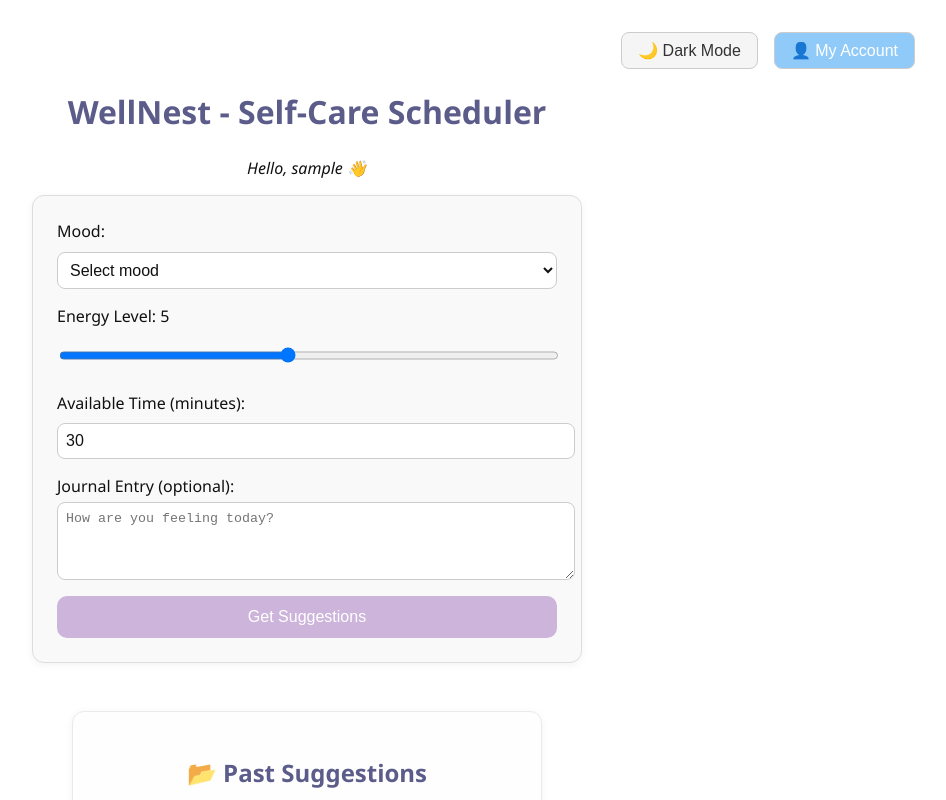
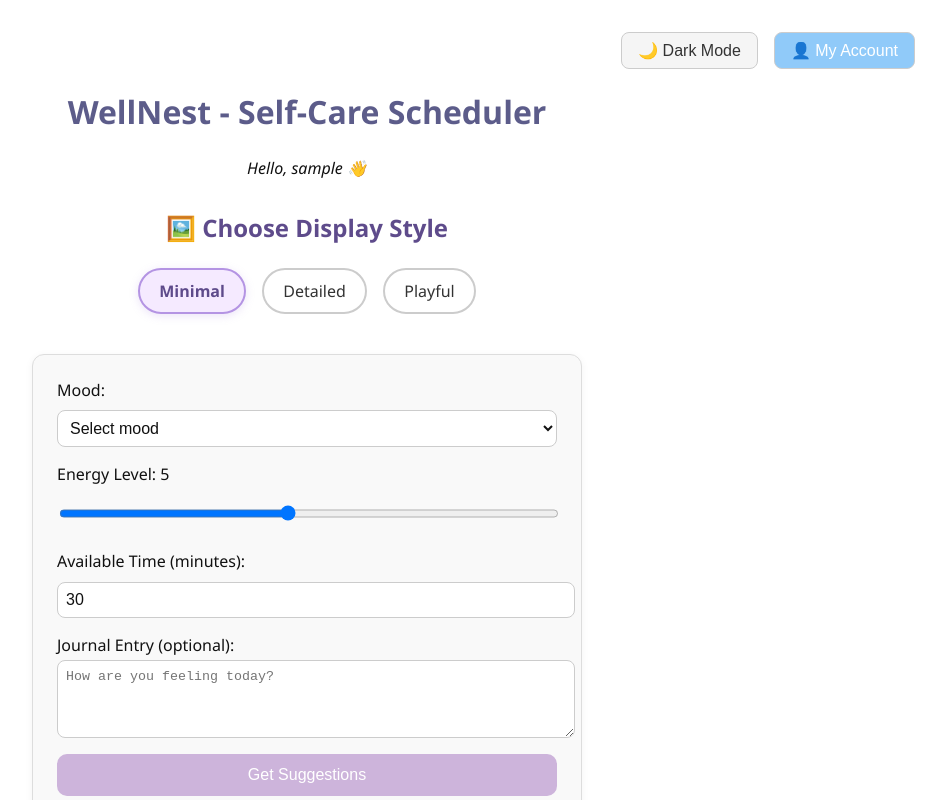
Before and after one commit to saniyajadhav12/WellNest, a React (Vite) app in the folder client/: page / in a window 1280 px wide. Shown: the top 800 px of the page, without its empty margins (333-1279 px from the left). Built offline with nearby package versions, Linux system fonts and the light colour scheme; no server answers; sample sign-in values are in the browser's storage.

Commit message:
custom display view of suggestions

```diff
--- a/client/src/components/Suggestions.tsx
+++ b/client/src/components/Suggestions.tsx
@@ -3,9 +3,10 @@ import React from 'react';
 interface Props {
   suggestions: string[];
   theme: "light" | "dark";
+  displayStyle: "minimal" | "detailed" | "playful";
 }
 
-const Suggestions: React.FC<Props> = ({ suggestions, theme }) => {
+const Suggestions: React.FC<Props> = ({ suggestions, theme, displayStyle }) => {
   if (suggestions.length === 0) return null;
 
   const containerStyle = {
@@ -29,21 +30,66 @@ const Suggestions: React.FC<Props> = ({ suggestions, theme }) => {
     display: 'flex',
     alignItems: 'center',
     gap: '0.5rem',
-    boxShadow: theme === 'dark' ? '0 1px 4px rgba(255,255,255,0.05)' : '0 1px 4px rgba(0,0,0,0.05)',
+    boxShadow: theme === 'dark'
+      ? '0 1px 4px rgba(255,255,255,0.05)'
+      : '0 1px 4px rgba(0,0,0,0.05)',
   };
+
+  const playfulStyle = (index: number) => ({
+    ...listItemStyle,
+    backgroundColor: ["#fce4ec", "#e3f2fd", "#e8f5e9", "#fff8e1"][index % 4],
+    color: "#333",
+    fontWeight: 600,
+    fontSize: "1.05rem",
+    borderLeft: `6px solid #b494e3`,
+    animation: "fadeIn 0.3s ease-in-out",
+  });
+
+  const renderMinimal = () => (
+    <ul style={{ listStyle: 'none', padding: 0 }}>
+      {suggestions.map((item, index) => (
+        <li key={index} style={listItemStyle}>
+          🌿 {item}
+        </li>
+      ))}
+    </ul>
+  );
+
+  const renderDetailed = () => (
+    <ul style={{ listStyle: 'none', padding: 0 }}>
+      {suggestions.map((item, index) => (
+        <li key={index} style={listItemStyle}>
+          <div>
+            <div style={{ fontWeight: 'bold' }}>{item}</div>
+            <div style={{ fontSize: '0.85rem', color: theme === 'dark' ? '#bbb' : '#666' }}>
+              Suggested for your current mood • Tap to explore more
+            </div>
+          </div>
+        </li>
+      ))}
+    </ul>
+  );
+
+  const renderPlayful = () => (
+    <ul style={{ listStyle: 'none', padding: 0 }}>
+      {suggestions.map((item, index) => (
+        <li key={index} style={playfulStyle(index)}>
+          ✨ {item}
+        </li>
+      ))}
+    </ul>
+  );
 
   return (
     <div style={containerStyle}>
       <h2 style={{ marginBottom: '1rem', textAlign: 'center', fontSize: '1.4rem' }}>
-        🧘 Wellness Suggestions
+        {displayStyle === "minimal" && "🌿 Wellness Suggestions"}
+        {displayStyle === "detailed" && "📋 Personalized Recommendations"}
+        {displayStyle === "playful" && "🎉 Fun Self-Care Ideas"}
       </h2>
-      <ul style={{ listStyle: 'none', padding: 0 }}>
-        {suggestions.map((item, index) => (
-          <li key={index} style={listItemStyle}>
-            🌿 {item}
-          </li>
-        ))}
-      </ul>
+      {displayStyle === "minimal" && renderMinimal()}
+      {displayStyle === "detailed" && renderDetailed()}
+      {displayStyle === "playful" && renderPlayful()}
     </div>
   );
 };
--- a/client/src/pages/Home.tsx
+++ b/client/src/pages/Home.tsx
@@ -17,6 +17,9 @@ const Home: React.FC = () => {
   const [showChart, setShowChart] = useState(false);
   const [showConfirmLogout, setShowConfirmLogout] = useState(false);
   const [showAccount, setShowAccount] = useState(false);
+  const [displayStyle, setDisplayStyle] = useState<
+    "minimal" | "detailed" | "playful"
+  >("minimal");
 
   const { user, logout } = useAuth();
   const navigate = useNavigate();
@@ -177,7 +180,9 @@ const Home: React.FC = () => {
             </p>
             <p>
               <strong>Created at:</strong>{" "}
-              {user.created_at ? new Date(user.created_at).toDateString() : "N/A"}
+              {user.created_at
+                ? new Date(user.created_at).toDateString()
+                : "N/A"}
             </p>
 
             <div
@@ -232,8 +237,72 @@ const Home: React.FC = () => {
         </p>
       )}
 
+      {/* New Section: Display Style */}
+      <div
+        style={{
+          marginTop: "2rem",
+          textAlign: "center",
+          marginBottom: "2.5rem",
+        }}
+      >
+        <h2
+          style={{
+            fontSize: "1.5rem",
+            marginBottom: "1.5rem",
+            color: "#5e4b8b",
+          }}
+        >
+          🖼️ <strong>Choose Display Style</strong>
+        </h2>
+
+        <div
+          style={{
+            display: "flex",
+            justifyContent: "center",
+            gap: "1rem",
+            flexWrap: "wrap",
+          }}
+        >
+          {(["minimal", "detailed", "playful"] as const).map((option) => {
+            const isSelected = displayStyle === option;
+            return (
+              <label
+                key={option}
+                style={{
+                  padding: "0.6rem 1.2rem",
+                  borderRadius: "24px",
+                  border: `2px solid ${isSelected ? "#b494e3" : "#ccc"}`,
+                  backgroundColor: isSelected ? "#f5eaff" : "#fff",
+                  color: isSelected ? "#5e4b8b" : "#333",
+                  fontWeight: isSelected ? 600 : 500,
+                  cursor: "pointer",
+                  transition: "all 0.2s ease",
+                  boxShadow: isSelected
+                    ? "0 2px 8px rgba(180, 148, 227, 0.25)"
+                    : "none",
+                }}
+              >
+                <input
+                  type="radio"
+                  name="viewStyle"
+                  value={option}
+                  checked={displayStyle === option}
+                  onChange={() => setDisplayStyle(option)} // ✅ now it knows option is safe
+                  style={{ display: "none" }}
+                />
+                {option.charAt(0).toUpperCase() + option.slice(1)}
+              </label>
+            );
+          })}
+        </div>
+      </div>
+
       <InputForm onSuggestionsReceived={setSuggestions} theme={theme} />
-      <Suggestions suggestions={suggestions} theme={theme} />
+      <Suggestions
+        suggestions={suggestions}
+        theme={theme}
+        displayStyle={displayStyle}
+      />
       <PastSuggestions theme={theme} />
 
       {/* Chart Settings */}
```
Also changed, not shown: 1 other file (tests, documents, lock files or other folders).
